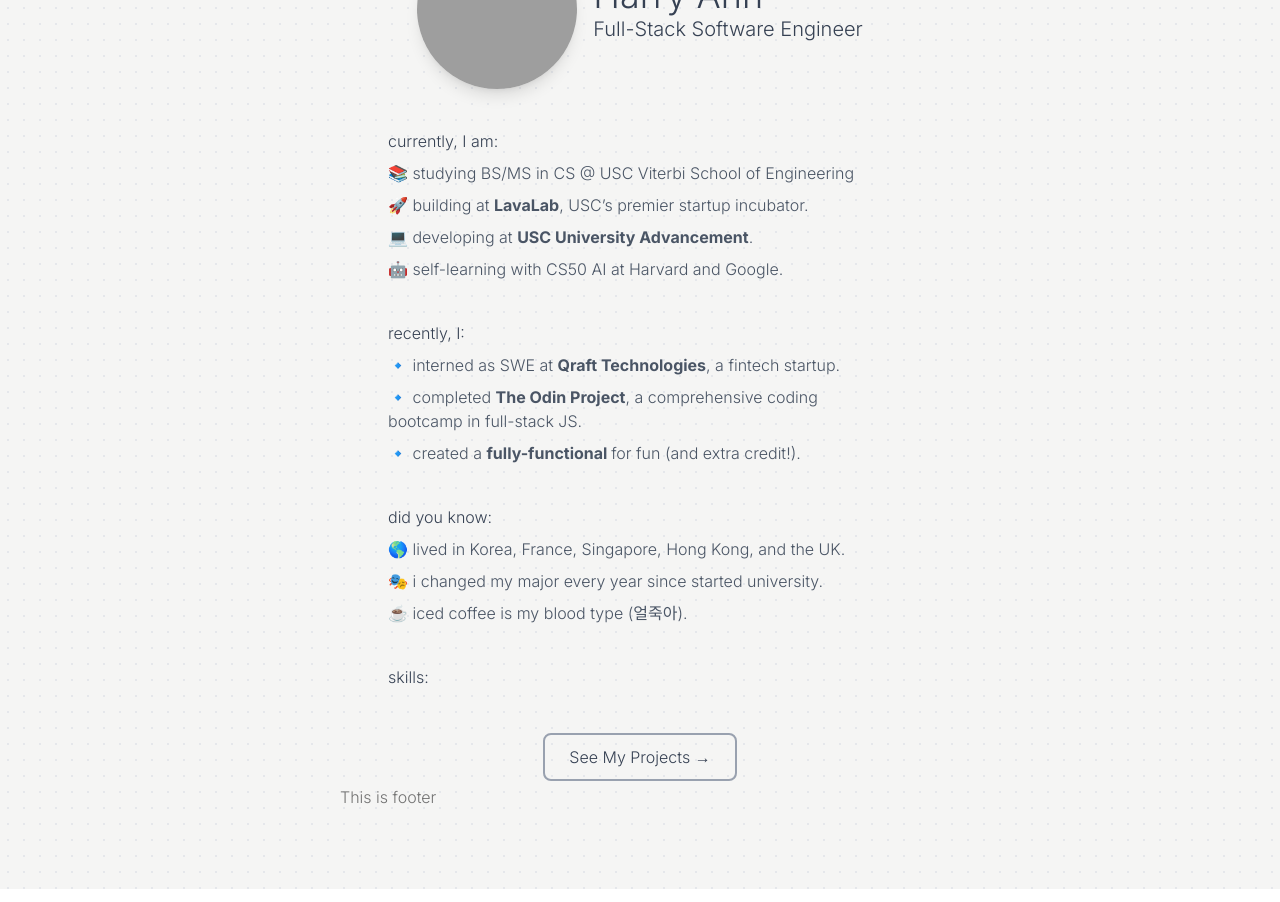
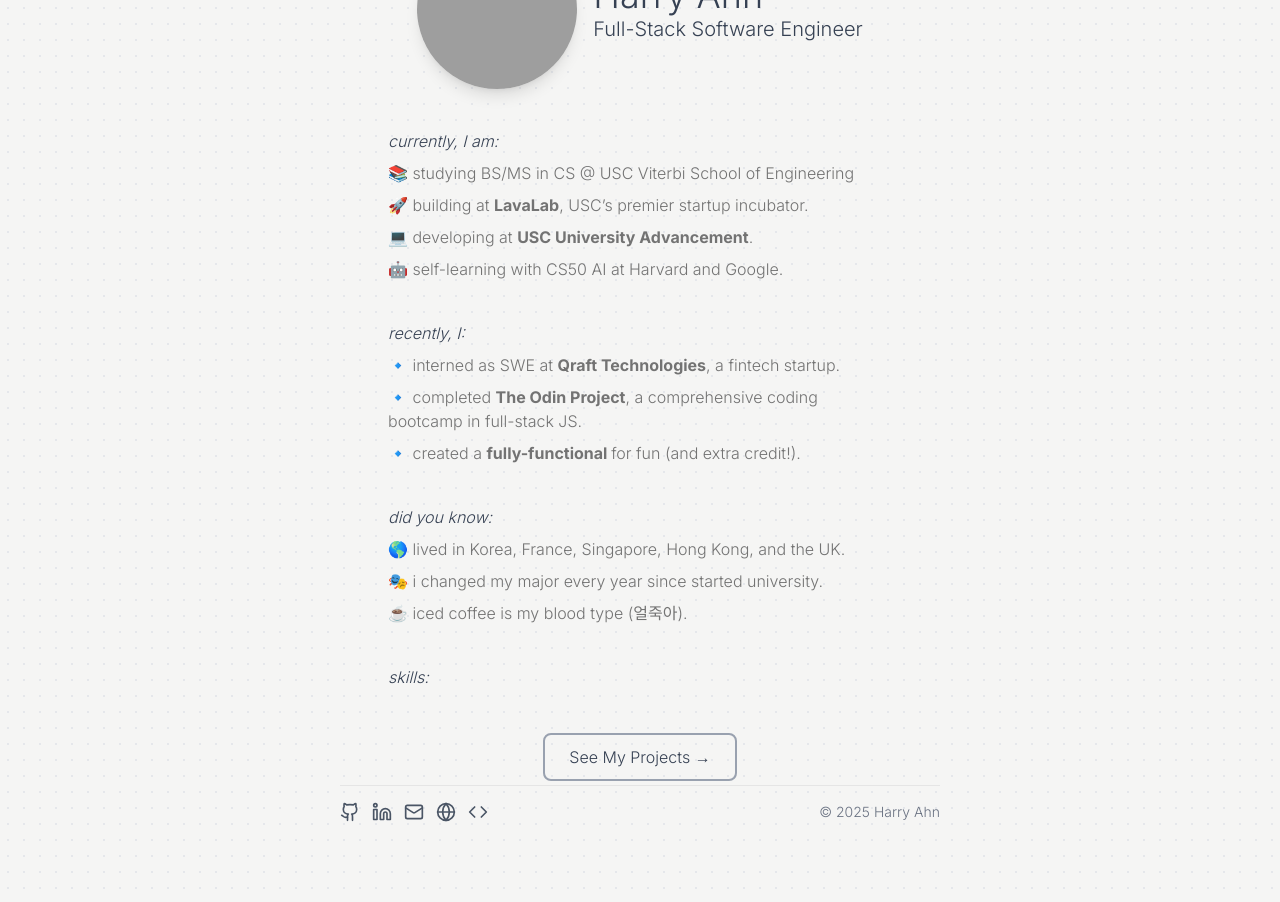
Before and after one commit to HarryAhnHS/v3, a Next.js app: page / in a window 1280 px wide. Shown: the part 240-1142 px from the top of the page. Built offline with nearby package versions, Linux system fonts and the light colour scheme; grey boxes are pictures that could not be loaded.

Commit message:
feat: projects page

```diff
--- a/package.json
+++ b/package.json
@@ -12,6 +12,7 @@
     "@tsparticles/react": "^3.0.0",
     "gsap": "^3.12.7",
     "lucide-react": "^0.477.0",
+    "motion": "^12.4.10",
     "next": "15.2.1",
     "react": "^19.0.0",
     "react-dom": "^19.0.0"
--- a/src/app/components/Footer.js
+++ b/src/app/components/Footer.js
@@ -1,7 +1,35 @@
-export default function Footer() {
-    return (
-        <div>
-            This is footer
+import { Github, Linkedin, Mail, Globe, Code } from "lucide-react";
+
+export default function Footer({ className }) {
+  const links = [
+    { name: "GitHub", href: "https://github.com/yourgithub", icon: Github },
+    { name: "LinkedIn", href: "https://linkedin.com/in/yourlinkedin", icon: Linkedin },
+    { name: "Email", href: "mailto:your@email.com", icon: Mail },
+    { name: "Website", href: "https://yourwebsite.com", icon: Globe },
+    { name: "Source Code", href: "https://github.com/yourrepo/portfolio", icon: Code }
+  ];
+
+  return (
+    <footer className={`flex flex-col gap-4 text-sm text-gray-500 dark:text-gray-400 ${className}`}>
+      <hr className="border-neutral-200 dark:border-neutral-800" />
+      <div className="flex flex-wrap justify-between gap-4">
+        <div className="flex flex-wrap gap-3">
+          {links.map((link, index) => (
+            <a
+              key={index}
+              href={link.href}
+              className="flex items-center gap-2 text-gray-600 dark:text-gray-300 hover:text-gray-900 dark:hover:text-gray-100 transition-all duration-300"
+              target="_blank"
+              rel="noopener noreferrer"
+            >
+              <link.icon className="w-5 h-5 transition-transform duration-300 hover:scale-110" />
+            </a>
+          ))}
         </div>
-    );
+        <p className="text-gray-500 dark:text-gray-400">
+          &copy; {new Date().getFullYear()} Harry Ahn
+        </p>
+      </div>
+    </footer>
+  );
 }
--- /dev/null
+++ b/src/app/components/ProjectCard.js
@@ -0,0 +1,35 @@
+import Image from "next/image";
+import { GithubIcon, SquareArrowOutUpRight } from "lucide-react";
+
+const ProjectCard = ({ project }) => {
+  return (
+    <div className="rounded-2xl overflow-hidden transition-transform duration-300 hover:scale-[1.02]">
+        <Image
+            src={project.image}
+            alt={project.imageAlt}
+            className="rounded-t-lg w-full h-[200px] group-hover:h-[275px] object-cover object-center transition-all duration-500"
+        />
+        <div className="p-4">
+            <h3 className="text-xl font-semibold">{project.title}</h3>
+            <p className="text-sm mt-1 h-18">{project.description}</p>
+            <div className="mt-2 flex flex-wrap gap-2">
+                {project.technologies.map((tech, index) => (
+                    <span key={index} className="bg-gray-200 text-gray-700 text-xs px-2 py-1 rounded-md">
+                    {tech}
+                    </span>
+                ))}
+            </div>
+            <div className="flex justify-between mt-4">
+                <a href={project.github} target="_blank" className="flex items-center gap-1">
+                    <GithubIcon className="h-4 w-4"/>
+                </a>
+                <a href={project.demo} target="_blank" className="flex items-center gap-1">
+                    <SquareArrowOutUpRight className="h-4 w-4"/>
+                </a>
+            </div>
+        </div>
+    </div>
+  );
+};
+
+export default ProjectCard;
--- /dev/null
+++ b/src/app/components/ProjectList.js
@@ -0,0 +1,18 @@
+"use client";
+
+import { motion, useMotionValue, useTransform } from "framer-motion";
+import ProjectCard from "./ProjectCard";
+
+const ProjectList = ( {projects} ) => {
+  return (
+    <div className="container mx-auto px-4">
+      <div className="grid md:grid-cols-2 gap-6">
+        {projects.map((project, index) => (
+          <ProjectCard key={index} project={project} />
+        ))}
+      </div>
+    </div>
+  );
+};
+
+export default ProjectList;
--- a/src/app/components/ThemeProvider.js
+++ b/src/app/components/ThemeProvider.js
@@ -40,7 +40,8 @@ export default function ThemeProvider({ children }) {
     const newTheme = theme === 'light' ? 'dark' : 'light';
     setTheme(newTheme);
     localStorage.setItem('theme', newTheme);
-    document.documentElement.classList.toggle('dark');
+    document.documentElement.classList.toggle("dark");
+
   };
 
   return (
--- a/src/app/page.js
+++ b/src/app/page.js
@@ -39,8 +39,8 @@ export default function Home() {
       <ul>
         {/* Current */}
         <li className="fade-in mt-10 w-full">
-          <h3 className="font-italic text-gray-700 dark:text-gray-300">currently, I am:</h3>
-          <ul className="mt-2 text-gray-600 dark:text-gray-400 space-y-2">
+          <h3 className="italic text-gray-700 dark:text-gray-200">currently, I am:</h3>
+          <ul className="mt-2 space-y-2">
             <li>📚 studying BS/MS in CS @ USC Viterbi School of Engineering</li>
             <li>🚀 building at <b>LavaLab</b>, USC’s premier startup incubator.</li>
             <li>💻 developing at <b>USC University Advancement</b>.</li>
@@ -49,8 +49,8 @@ export default function Home() {
         </li>
         {/* History */}
         <li className="fade-in mt-10 w-full">
-          <h3 className="font-italic text-gray-700 dark:text-gray-300">recently, I:</h3>
-          <ul className="mt-2 text-gray-600 dark:text-gray-400 space-y-2">
+          <h3 className="italic text-gray-700 dark:text-gray-200">recently, I:</h3>
+          <ul className="mt-2 space-y-2">
             <li>🔹 interned as SWE at <b>Qraft Technologies</b>, a fintech startup.</li>
             <li>🔹 completed <b>The Odin Project</b>, a comprehensive coding bootcamp in full-stack JS.</li>
             <li>🔹 created a <b>fully-functional </b> for fun (and extra credit!).</li>
@@ -58,8 +58,8 @@ export default function Home() {
         </li>
         {/* Fun Facts */}
         <li className="fade-in mt-10 w-full">
-          <h3 className="font-italic text-gray-700 dark:text-gray-300">did you know:</h3>
-          <ul className="mt-2 text-gray-600 dark:text-gray-400 space-y-2">
+          <h3 className="italic text-gray-700 dark:text-gray-200">did you know:</h3>
+          <ul className="mt-2 space-y-2">
             <li>🌎 lived in Korea, France, Singapore, Hong Kong, and the UK.</li>
             <li>🎭 i changed my major every year since started university.</li>
             <li>☕ iced coffee is my blood type (얼죽아).</li>
@@ -67,8 +67,8 @@ export default function Home() {
         </li>
         {/* Skills and Frameworks */}
         <li className="fade-in mt-10 w-full">
-          <h3 className="font-italic text-gray-700 dark:text-gray-300">skills:</h3>
-          <ul className="mt-2 text-gray-600 dark:text-gray-400 space-y-2">
+          <h3 className="italic text-gray-700 dark:text-gray-200">skills:</h3>
+          <ul className="mt-2 space-y-2">
 
           </ul>
         </li>
--- a/src/app/projects/page.js
+++ b/src/app/projects/page.js
@@ -0,0 +1,94 @@
+"use client";
+
+import { useState } from "react";
+import { Search } from "lucide-react";
+import Link from "next/link";
+
+import Demo from "../assets/projects/Demo.png";
+import ProjectList from "../components/ProjectList";
+
+const projects = [
+  {
+    title: "Shakespeare Translator",
+    href: "https://yourtranslatorapp.com",
+    description: "A web app that translates modern English to Shakespearean English.",
+    image: Demo,
+    imageAlt: "Shakespeare Translator app",
+    technologies: ["React", "Next.js", "TailwindCSS", "GPT-4"],
+    github: "https://github.com/yourrepo/shakespeare-translator",
+    demo: "https://yourtranslatorapp.com",
+  },
+  {
+    title: "Match Your Freak",
+    href: "https://matchyourfreak.com",
+    description: "A personality and humor-based matching app for making friends.",
+    image: Demo,
+    imageAlt: "Match Your Freak app",
+    technologies: ["React Native", "Firebase", "Node.js", "Twilio API"],
+    github: "https://github.com/yourrepo/match-your-freak",
+    demo: "https://matchyourfreak.com",
+  },
+  {
+    title: "AI Quiz Generator",
+    href: "https://aiquiztool.com",
+    description: "An AI-powered tool that generates multiple-choice questions from user input.",
+    image: Demo,
+    imageAlt: "AI Quiz Generator",
+    technologies: ["React", "Next.js", "Python", "OpenAI API"],
+    github: "https://github.com/yourrepo/ai-quiz-generator",
+    demo: "https://aiquiztool.com",
+  },
+  {
+    title: "Portfolio Website",
+    href: "https://yourportfolio.com",
+    description: "A sleek, interactive portfolio website with GSAP animations.",
+    image: Demo,
+    imageAlt: "Personal portfolio website",
+    technologies: ["React", "Next.js", "GSAP", "TailwindCSS"],
+    github: "https://github.com/yourrepo/portfolio",
+    demo: "https://yourportfolio.com",
+  },
+];
+
+export default function Projects() {
+  const [searchTerm, setSearchTerm] = useState("");
+
+  return (
+    <>
+      <div className="relative flex items-center">
+        <Search className="absolute top-3 left-3 size-4" />
+        <input
+          type="text"
+          placeholder="search for a project, technology, etc."
+          value={searchTerm}
+          onChange={(e) => setSearchTerm(e.target.value)}
+          className="text-sm text-gray-700 dark:text-gray-200 w-full py-2 px-4 border border-stone-400 rounded-md bg-transparent focus:outline-none focus:border-stone-700 pl-10"
+        />
+      </div>
+      <ProjectList
+        projects={projects.filter(
+          (project) =>
+            project.title.toLowerCase().includes(searchTerm.toLowerCase()) ||
+            project.description.toLowerCase().includes(searchTerm.toLowerCase()) ||
+            project.technologies.some((technology) =>
+              technology.toLowerCase().includes(searchTerm.toLowerCase())
+            )
+        )}
+      />
+      <div className="mt-4 flex items-center justify-center">
+        <span>
+            See more projects
+            <Link target="_blank" href="https://harryahnhs.github.io/portfolio/">
+                &nbsp;here,&nbsp;
+            </Link>
+        </span>
+        <span>
+            or on my
+            <Link target="_blank" href="https://github.com/yourgithub">
+                &nbsp;GitHub&nbsp;
+            </Link>.
+        </span>
+      </div>
+    </>
+  );
+}
```
Also changed, not shown: src/app/assets/projects/Demo.png (added), 1 other file (tests, documents, lock files or other folders).
